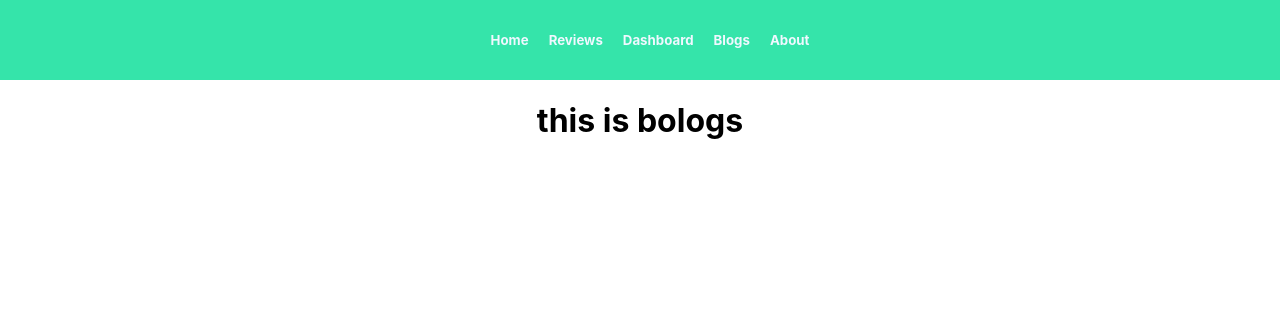
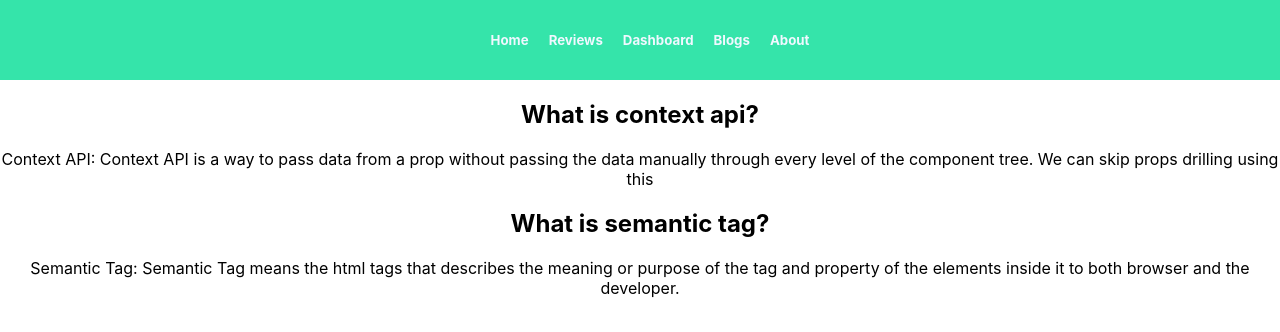
Before and after one commit to osamabinsayeed/bag-review, a React (Create React App) app: page /blogs in a window 1280 px wide. Shown: the top 332 px of the page. Built offline with nearby package versions, Linux system fonts and the light colour scheme; the HTML template or start-up script is replaced by a standard one.

Commit message:
questions answered

```diff
--- a/src/Components/Blogs/Blogs.js
+++ b/src/Components/Blogs/Blogs.js
@@ -3,7 +3,11 @@ import React from 'react';
 const Blogs = () => {
     return (
         <div>
-            <h1>this is bologs</h1>
+
+            <h2>What is context api?</h2>
+            <p>Context API: Context API is a way to pass data from a prop without passing the data manually through every level of the component tree. We can skip props drilling using this</p>
+            <h2>What is semantic tag?</h2>
+            <p>Semantic Tag: Semantic Tag means the html tags that describes the meaning or purpose of the tag and property of the elements inside it to both browser and the developer.</p>
         </div>
     );
 };
```
